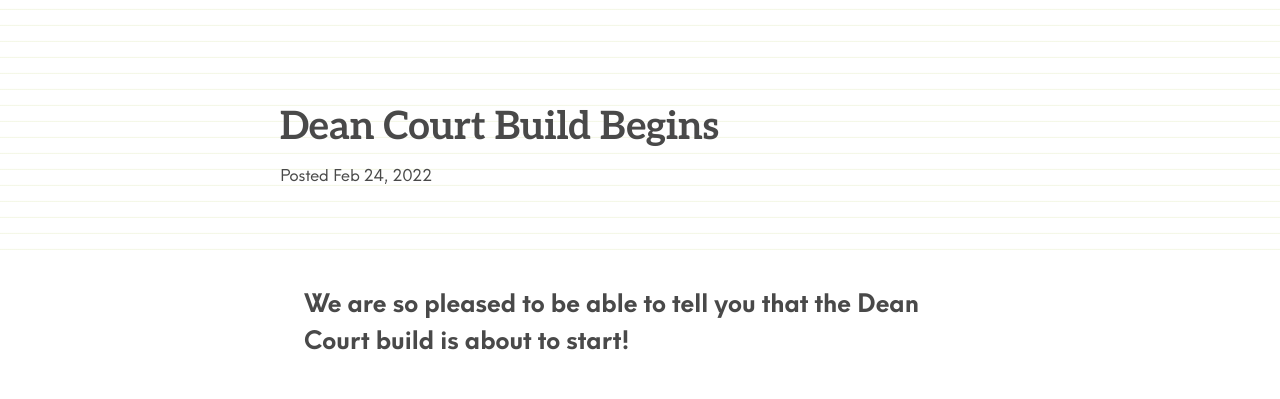
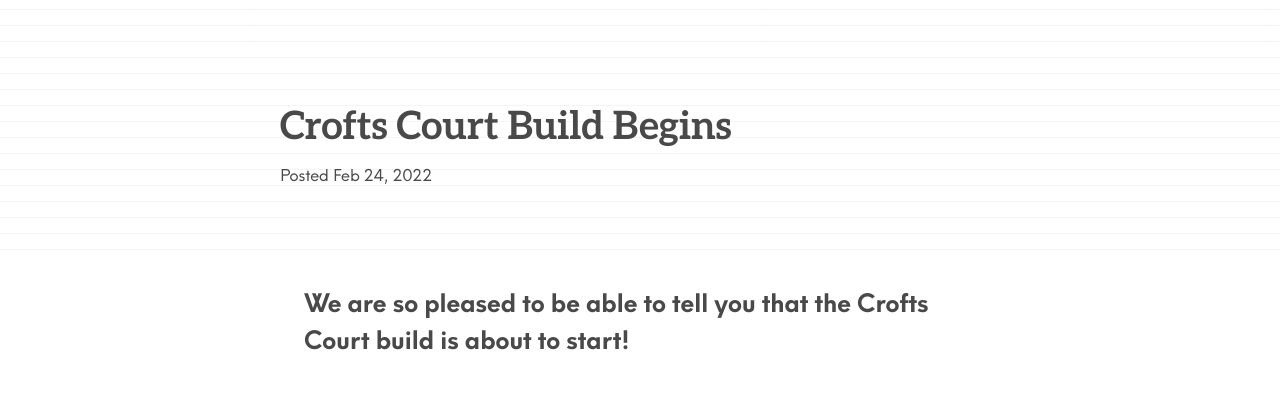
Before and after one commit to johnpuddephatt/oclt, a Jekyll site: the page built from _posts/2022-02-24-dean-court-build-begins.md, in a window 1280 px wide. Shown: the part 205-604 px from the top of the page. Built offline with Jekyll 4.4.1, drawn with Linux system fonts in a browser that asks for light colours.

Commit message:
Update from Forestry.io Oxfordshire CLT updated _posts/2022-02-24-dean-court-build-begins.md

```diff
--- a/_posts/2022-02-24-dean-court-build-begins.md
+++ b/_posts/2022-02-24-dean-court-build-begins.md
@@ -1,11 +1,11 @@
 ---
 layout: post
-title: Dean Court Build Begins
+title: Crofts Court Build Begins
 image: "/uploads/oclt-icons_8.jpg"
 tags: []
 
 ---
-We are so pleased to be able to tell you that the **Dean Court build is about to start**!
+We are so pleased to be able to tell you that the **Crofts Court build is about to start**!
 
 We have **signed the funding agreements** with the Vale of White Horse District Council, secured private finance, and entered into a Building Contract to construct eight apartments for affordable rent in Dean Court, Botley. Hooray!
 
```
